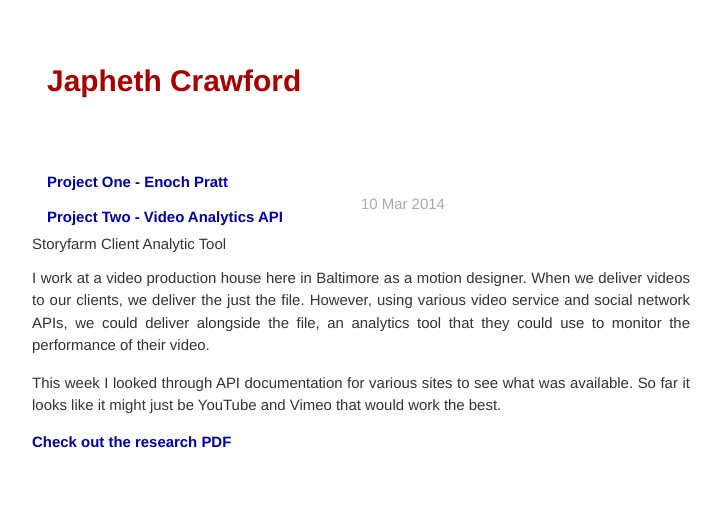
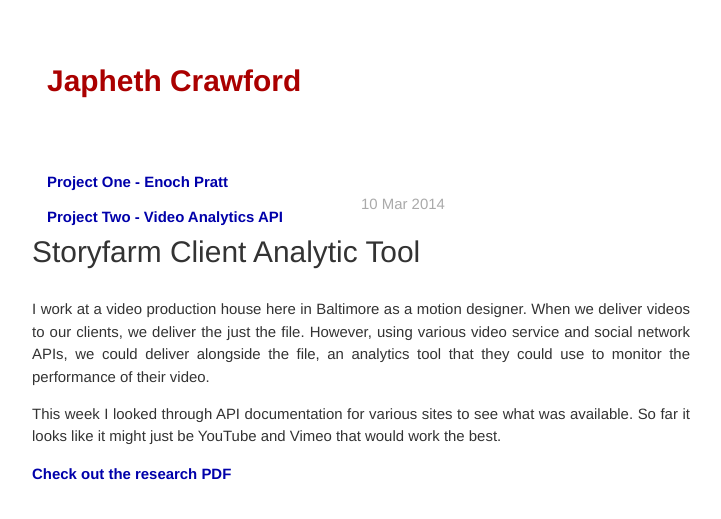
Before and after one commit to japhethcrawford/classblog, a Jekyll site: the page built from _posts/2014-03-10-project-two-process1.markdown, in a window 1280 px wide. Shown: the top 519 px of the page, without its empty margins (279-1000 px from the left). Built offline with Jekyll 4.4.1, drawn with Linux system fonts in a browser that asks for light colours; nearby versions of some CDN libraries; Markdown is read by kramdown in place of the engine named in the settings.

Commit message:
change to h1

```diff
--- a/_posts/2014-03-10-project-two-process1.markdown
+++ b/_posts/2014-03-10-project-two-process1.markdown
@@ -6,7 +6,7 @@ categories: posts
 tags: [Project 2]
 ---
 
-##Storyfarm Client Analytic Tool
+#Storyfarm Client Analytic Tool
 
 
 
```
